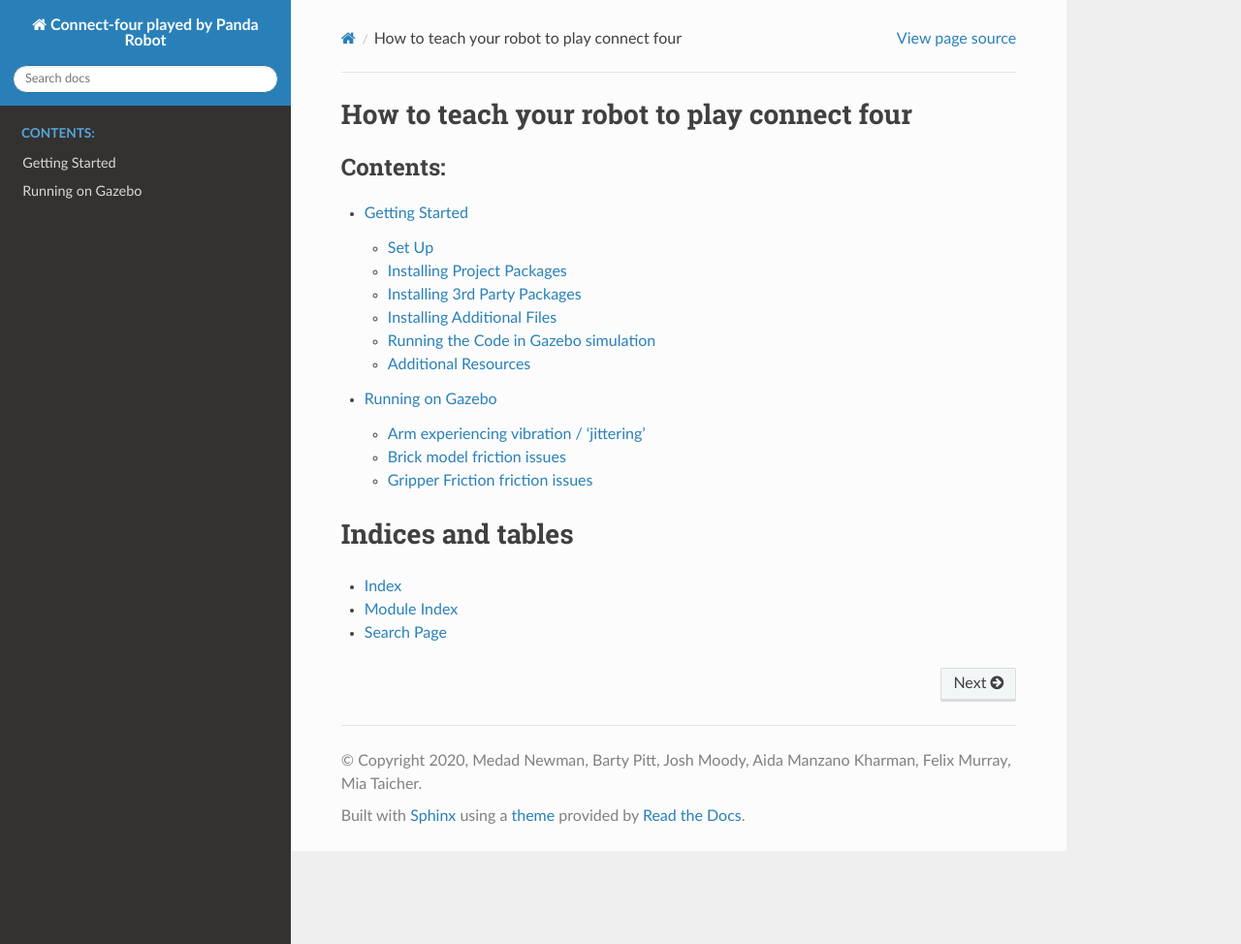
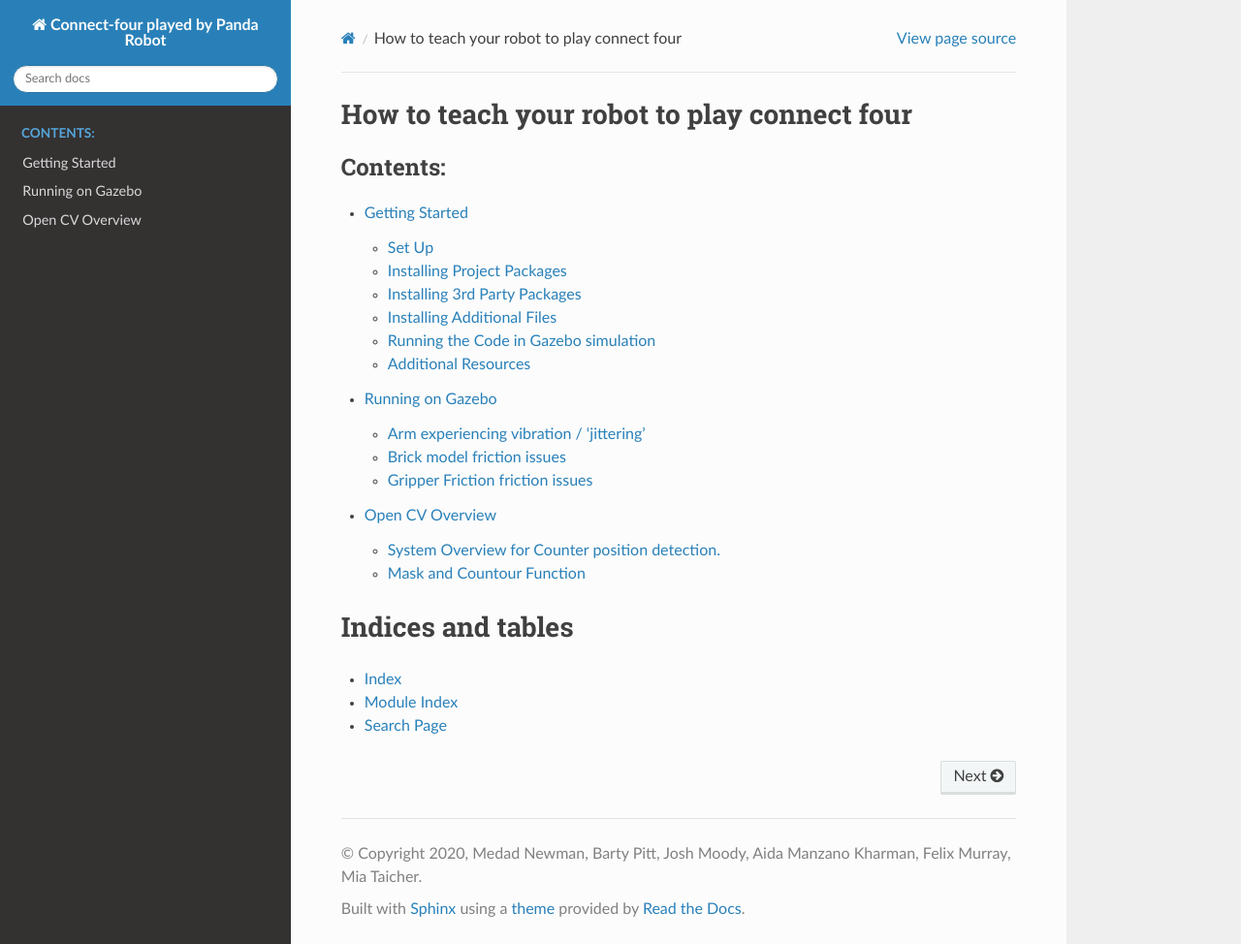
Before and after one commit to BartyPitt/RoboticsProject, a Sphinx documentation site: the page built from docs/index.rst, in a window 1280 px wide and 974 px high. Shown: the whole window at 97% size. Built offline with Sphinx 7.4.7 and the Read the Docs theme 2.0.0, drawn with Linux system fonts in a browser that asks for light colours; some of the changed lines change nothing that is shown.

Commit message:
Added a page in documentation for opencv

```diff
--- /dev/null
+++ b/docs/Open_Cv.rst
@@ -0,0 +1,32 @@
+Open CV Overview
+===============================
+
+*"You sure you need a Camera"*
+
+*- Petar*
+
+In order for the robot to be able to play connect 4 basic sets of machine vision *algorythems* were implimented.
+
+
+System Overview for Counter position detection.
+----------------------------------------
+
+This code is called by the decsion making algorythem when it needs to know the current posstion of the placed counters
+
+In the game of connect 4 counters are placed into columns inside of the grid. One of the major tasks for machine vision is figuring out the current position of the counters in play.
+
+Currently the *alogrythm* for counter detection can be split into five seperate stages.
+
+1. The webcam currently attached to the system takes a picture of the board in its current state
+2. The machine vision detects the four corners of the connect 4 grid.
+3. The system warps the image so that just the connect 4 grid is shown in a planer projection.
+4. The image detects the positon of all the counters in play and calculates in which column each of the counters falls into.
+5. The location of all the counters is returned in the form of a numpy array
+
+Current Order of Called Functions.::
+
+*PLease PlAcE aN ImagE HerE*
+
+
+Mask and Countour Function
+----------------------------------------
--- a/docs/index.rst
+++ b/docs/index.rst
@@ -13,6 +13,7 @@
 
    getting_start
    gazebo_problems
+   Open_Cv
 
 
 Indices and tables
```
